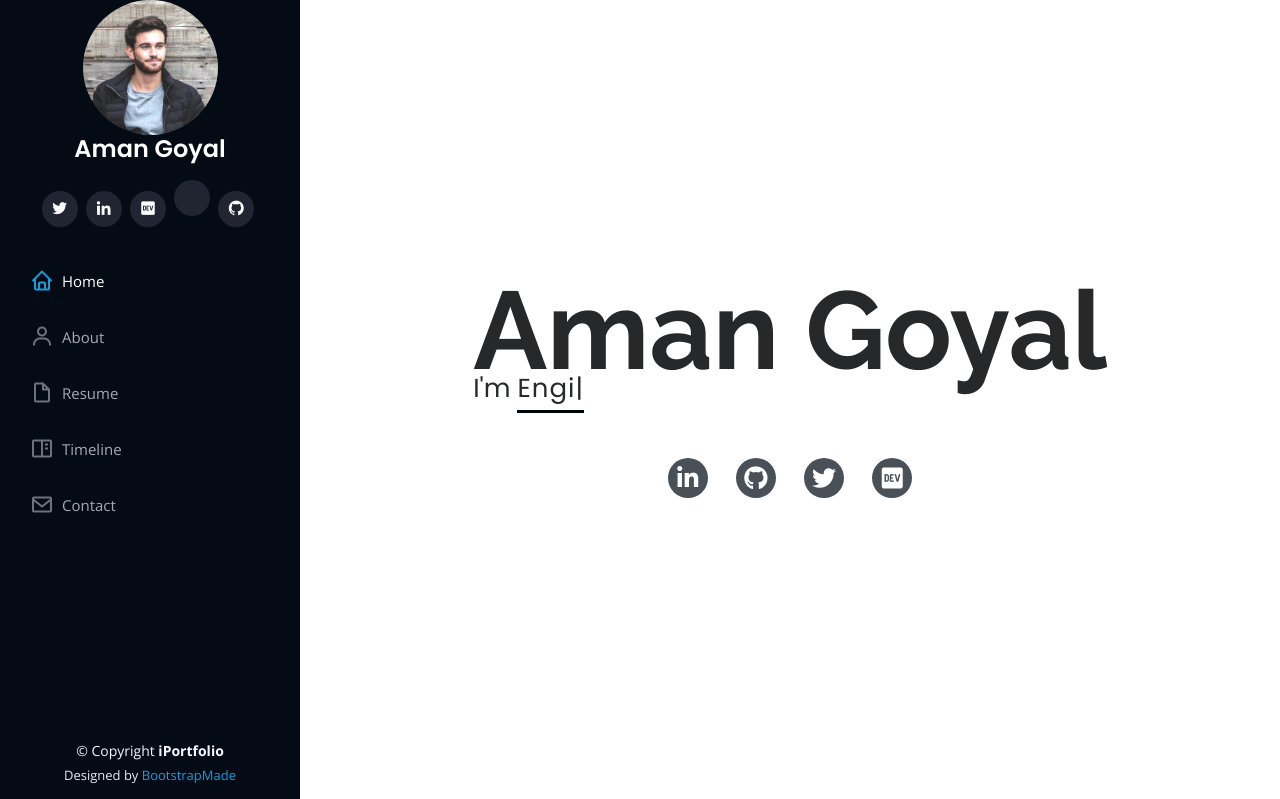
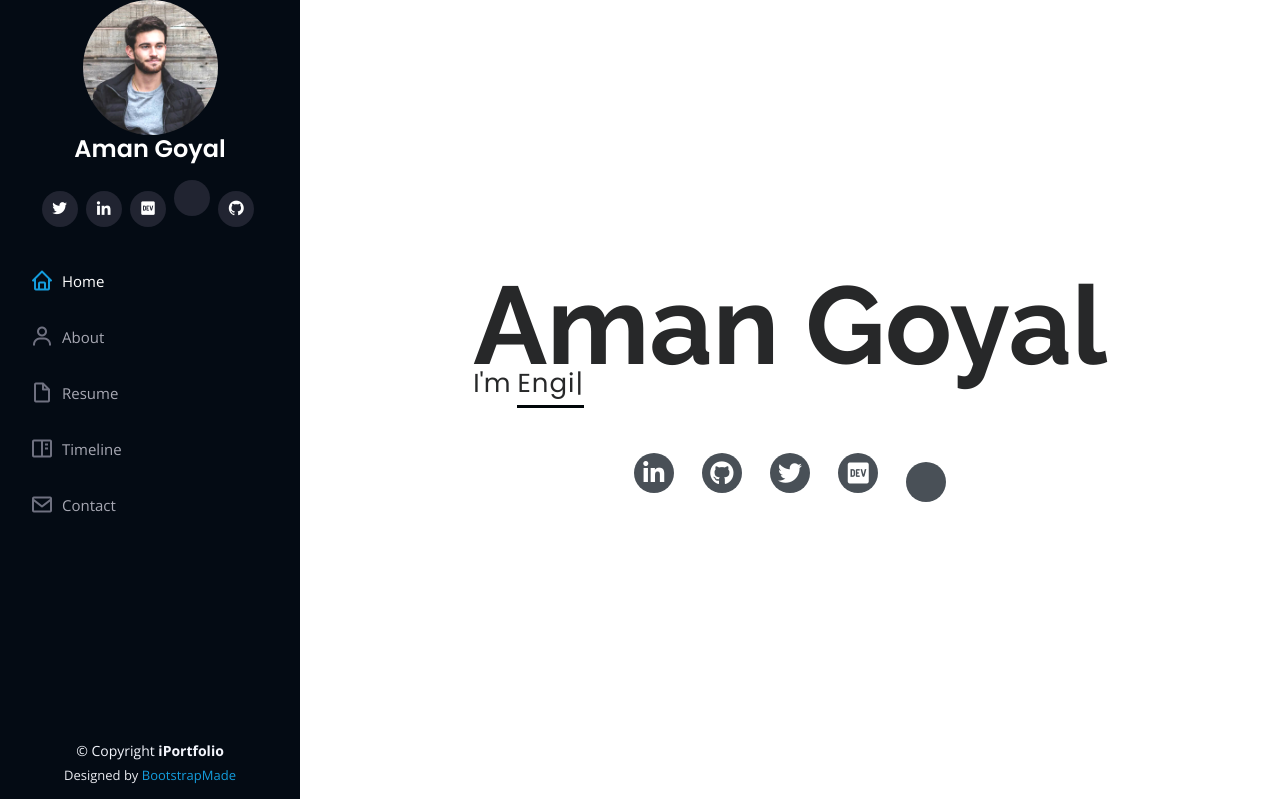
Before and after one commit to goyal-aman/portfolio, a Django app: page / in a window 1280 px wide. Shown: the top 799 px of the page. Run offline with Django 3.2, Linux system fonts and the light colour scheme; some libraries are stand-ins or nearby versions.

Commit message:
added hashnode link to hero section

```diff
--- a/landingpage/templates/landingpage/index.html
+++ b/landingpage/templates/landingpage/index.html
@@ -16,6 +16,7 @@
         <a class="social-icon" href="https://github.com/goyal-aman"><i class="fab fa-github"></i></a>
         <a class="social-icon" href="https://twitter.com/_goyalaman"><i class="fab fa-twitter"></i></a>
         <a class="social-icon" href="https://dev.to/goyalaman"><i class="fab fa-dev"></i></a>
+        <a class="social-icon" href="https://blog.amangoyal.ml/"><iconify-icon data-icon="cib-hashnode"></iconify-icon></a>
       </div>
 
     </section><!-- End Hero -->
```
